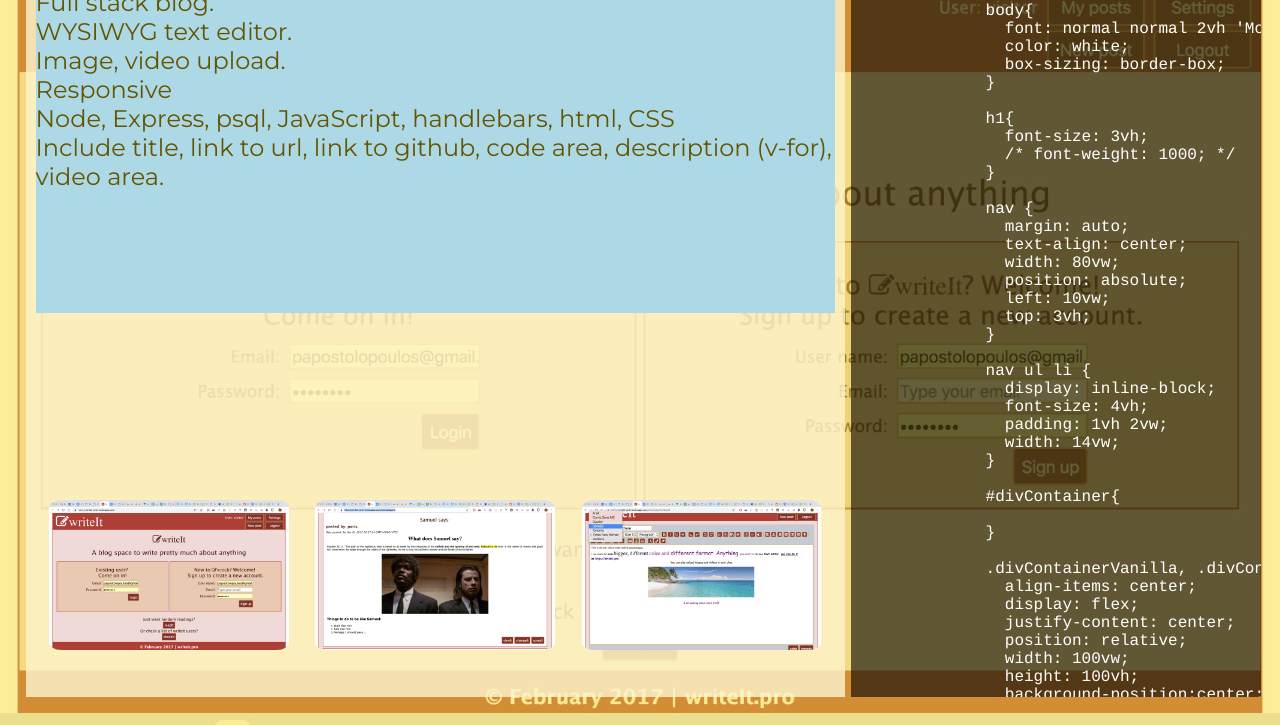
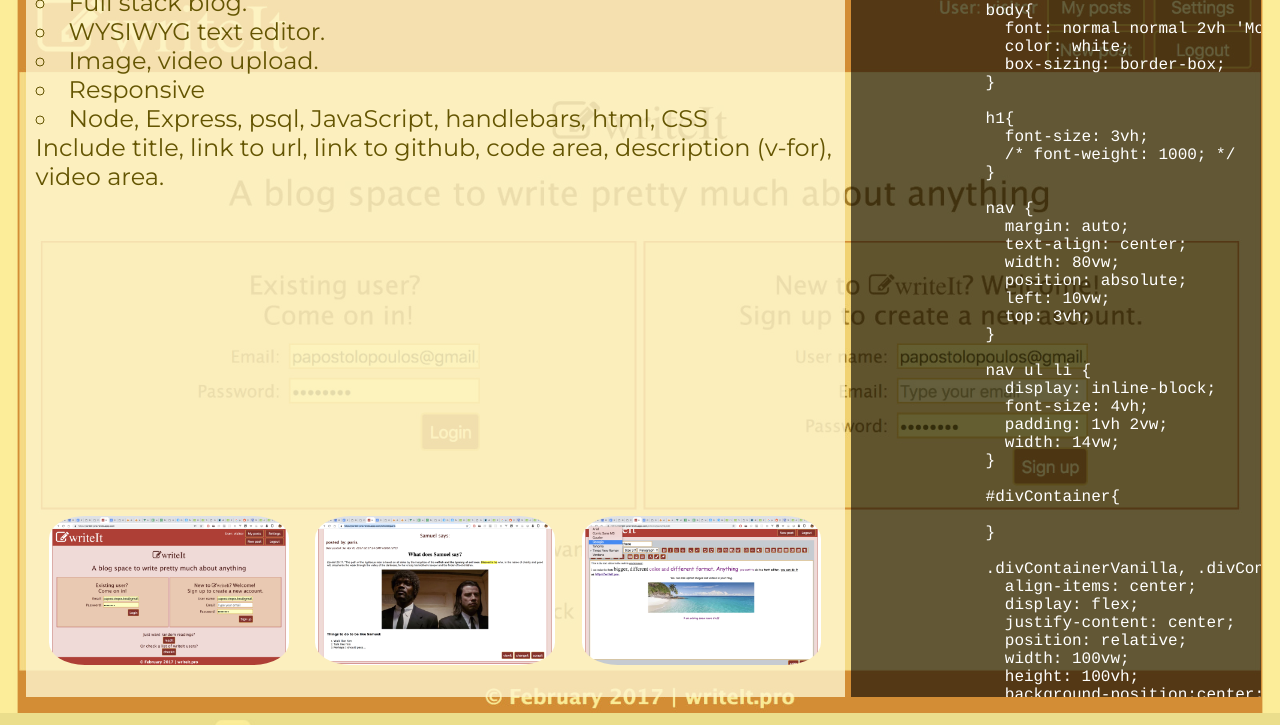
Before and after one commit to datadaveshin/portfolio, a plain HTML site: page index-vue-new.html in a window 1280 px wide. Shown: the part 887-1612 px from the top of the page. Drawn offline with Linux system fonts and the light colour scheme.

Commit message:
modified positioning of image icons. Modified images size

```diff
--- a/assets/styles/main_style.css
+++ b/assets/styles/main_style.css
@@ -239,12 +239,19 @@ a:hover{
 }
 
 .divModalLeftL1{
-  background: lightblue;
-  height: 50%;
+  height: 40%;
+}
+
+.divModalLeftL1 ul li{
+  list-style-type: circle;
+  list-style-position: inside;
 }
 
 .divModalLeftL2{
-  height: 25%;
+  height: 35%;
+  display: flex;
+  align-items: center;
+  justify-content: center;
 }
 
 .divModalLeftL3{
@@ -256,13 +263,17 @@ a:hover{
   box-sizing: border-box;
   height: 100%;
   width: 33.33%;
-  display: inline-block;
+  display: inline-flex;
   text-align: center;
+  align-items: center;
+  justify-content: center;
 }
 
 .imgIcons{
-  border-radius: 5%;
+  border-radius: 15%;
   width: 90%;
+  margin: auto 0;
+
 }
 
 .imgIcons:hover{
```
Also changed, not shown: assets/images/img-clockVanilla1.jpg, assets/images/img-clockVanilla2.jpg (added), assets/images/img-clockVanilla3.jpg (added), assets/images/img-drumKitVanilla1.jpg, assets/images/img-drumKitVanilla2.jpg, assets/images/img-drumKitVanilla3.jpg, assets/images/img-streetViewModalVanilla1.jpg, assets/images/img-streetViewModalVanilla2.jpg, assets/images/img-streetViewModalVanilla3.jpg.
